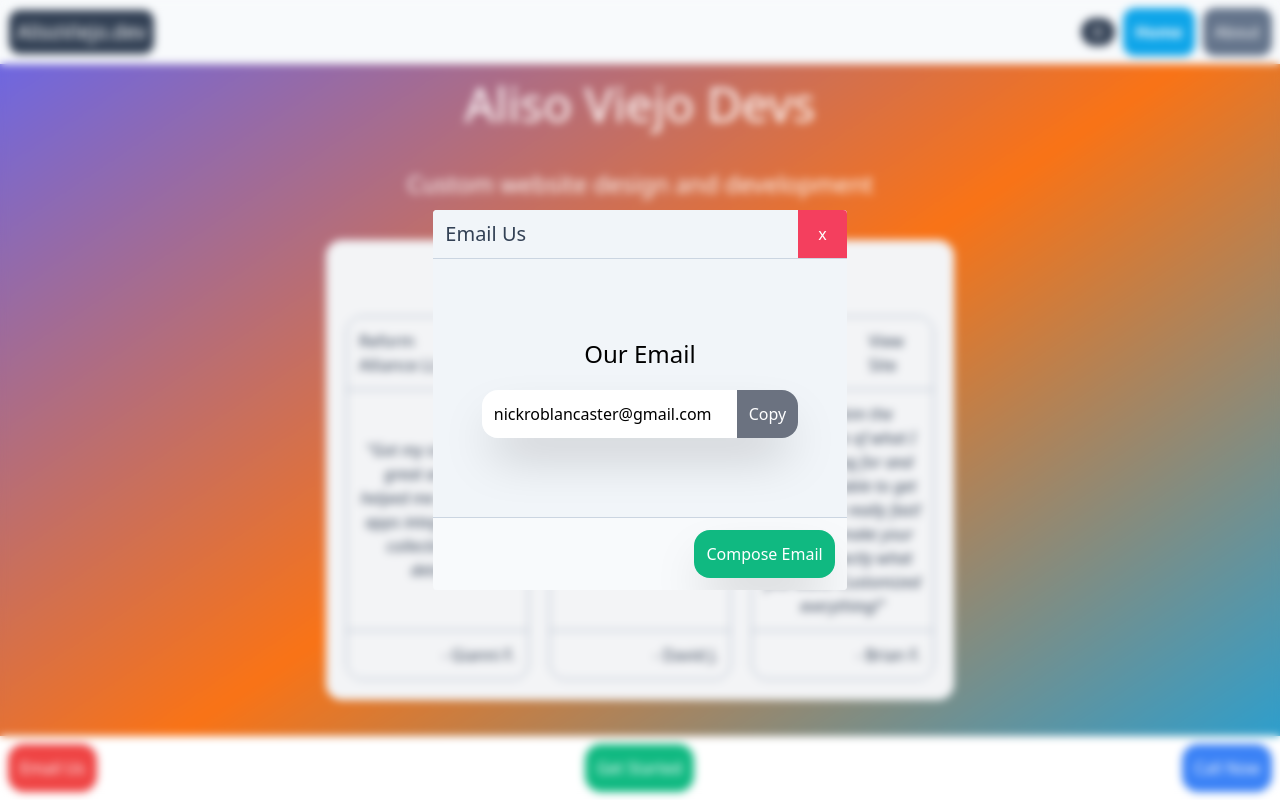
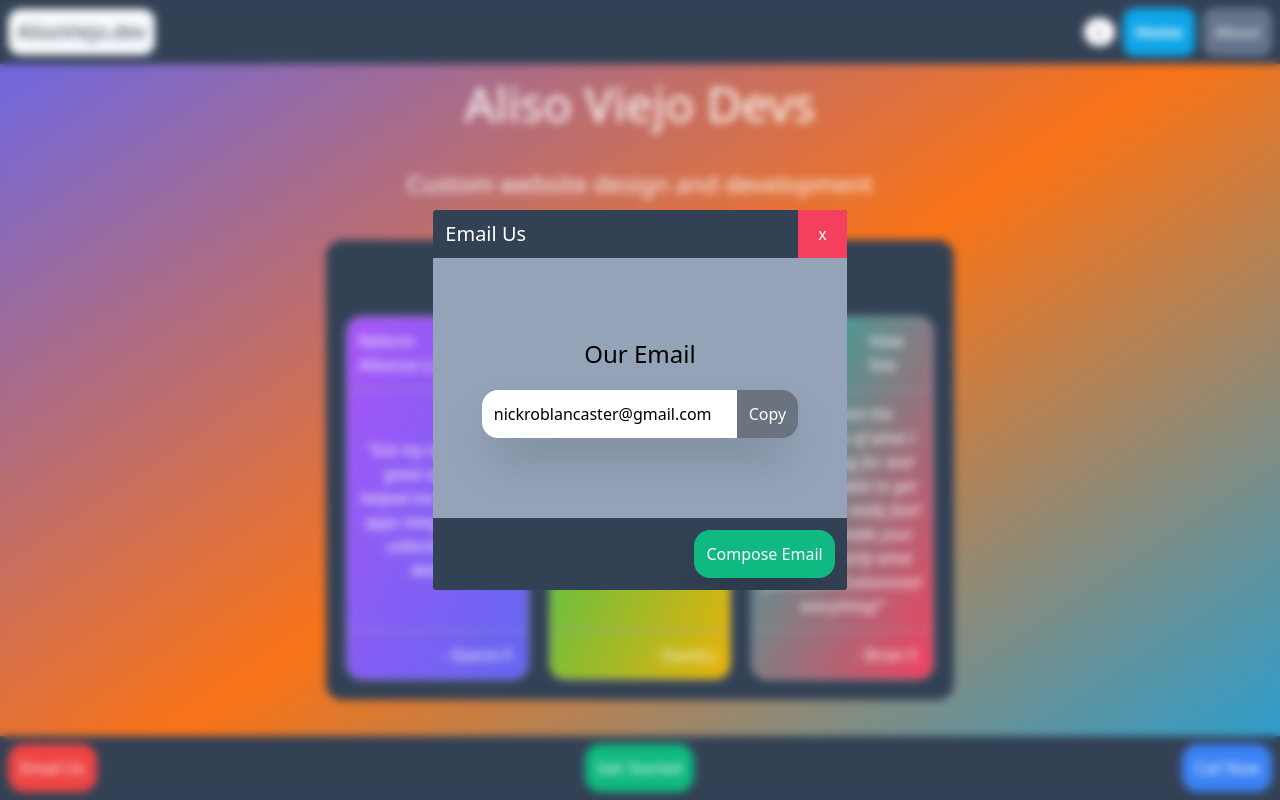
Before and after one commit to NickRobLancaster/dev-site, a Vue app: page / in a window 1280 px wide. Both pictures are taken after a click on the button "Email Us". Built offline with nearby package versions, Linux system fonts and the light colour scheme.

Commit message:
small changes

```diff
--- a/src/components/Modal.vue
+++ b/src/components/Modal.vue
@@ -27,7 +27,7 @@ const modalToggle = () => emit("close-modal");
     >
       <!-- HEADER -->
       <div
-        :class="props.dark ? 'bg-slate-700' : 'bg-slate-100'"
+        :class="props.dark ? 'bg-slate-700' : 'bg-slate-200'"
         class="flex flex-row justify-between items-center rounded-t sticky top-0 overflow-hidden"
       >
         <h1
@@ -47,20 +47,18 @@ const modalToggle = () => emit("close-modal");
       <!-- BODY -->
 
       <div
-        :class="props.dark ? 'bg-slate-400' : 'bg-slate-100'"
-        class="flex-1 bg-gray-100 border-y border-slate-300 overflow-y-auto w-full"
+        :class="props.dark ? 'bg-slate-400' : 'bg-slate-50'"
+        class="flex-1 overflow-y-auto w-full"
       >
         <slot name="body"></slot>
       </div>
 
       <!-- FOOTER -->
       <div
-        :class="props.dark ? 'bg-slate-700' : 'bg-slate-50'"
+        :class="props.dark ? 'bg-slate-700' : 'bg-slate-200'"
         class="flex flex-row-reverse justify-between items-center sticky bottom-0 overflow-hidden rounded-b"
       >
-        <slot name="footer">
-          <div class="p-6"></div>
-        </slot>
+        <slot name="footer"></slot>
       </div>
     </div>
   </div>
--- a/src/components/WebsiteSPA.vue
+++ b/src/components/WebsiteSPA.vue
@@ -5,7 +5,7 @@ defineProps({
   msg: String,
 });
 
-const darkMode = ref(false);
+const darkMode = ref(true);
 
 const toggleDarkMode = () => (darkMode.value = !darkMode.value);
 
@@ -28,9 +28,9 @@ const formattedPhone = computed(() => {
 const page = ref(1);
 
 const rotatingColors = ref([
-  "hover:bg-gradient-to-br hover:from-purple-500 hover:to-indigo-500 hover:text-white",
-  "hover:bg-gradient-to-br hover:from-green-500 hover:to-yellow-500 hover:text-white",
-  "hover:bg-gradient-to-br hover:from-teal-500 hover:to-rose-500 hover:text-white",
+  "bg-gradient-to-br from-purple-500 to-indigo-500 hover:text-white",
+  "bg-gradient-to-br from-green-500 to-yellow-500 hover:text-white",
+  "bg-gradient-to-br from-teal-500 to-rose-500 hover:text-white",
 ]);
 
 const ourWork = ref([
@@ -209,7 +209,7 @@ const copyText = (textToCopy) => {
     <!-- nav -->
     <div class="w-full">
       <div
-        :class="darkMode ? 'bg-slate-700' : 'bg-slate-50'"
+        :class="darkMode ? 'bg-slate-700' : 'bg-slate-100'"
         class="fixed top-0 z-10 w-full flex flex-row justify-between items-center gap-5"
       >
         <!-- nav items -->
@@ -431,7 +431,7 @@ const copyText = (textToCopy) => {
     </div>
     <!-- app toolbar - footer -->
     <div
-      :class="darkMode ? 'bg-slate-700' : 'bg-white'"
+      :class="darkMode ? 'bg-slate-700' : 'bg-slate-100'"
       class="fixed bottom-0 z-10 w-full flex flex-row justify-between items-center p-2"
     >
       <button
```
